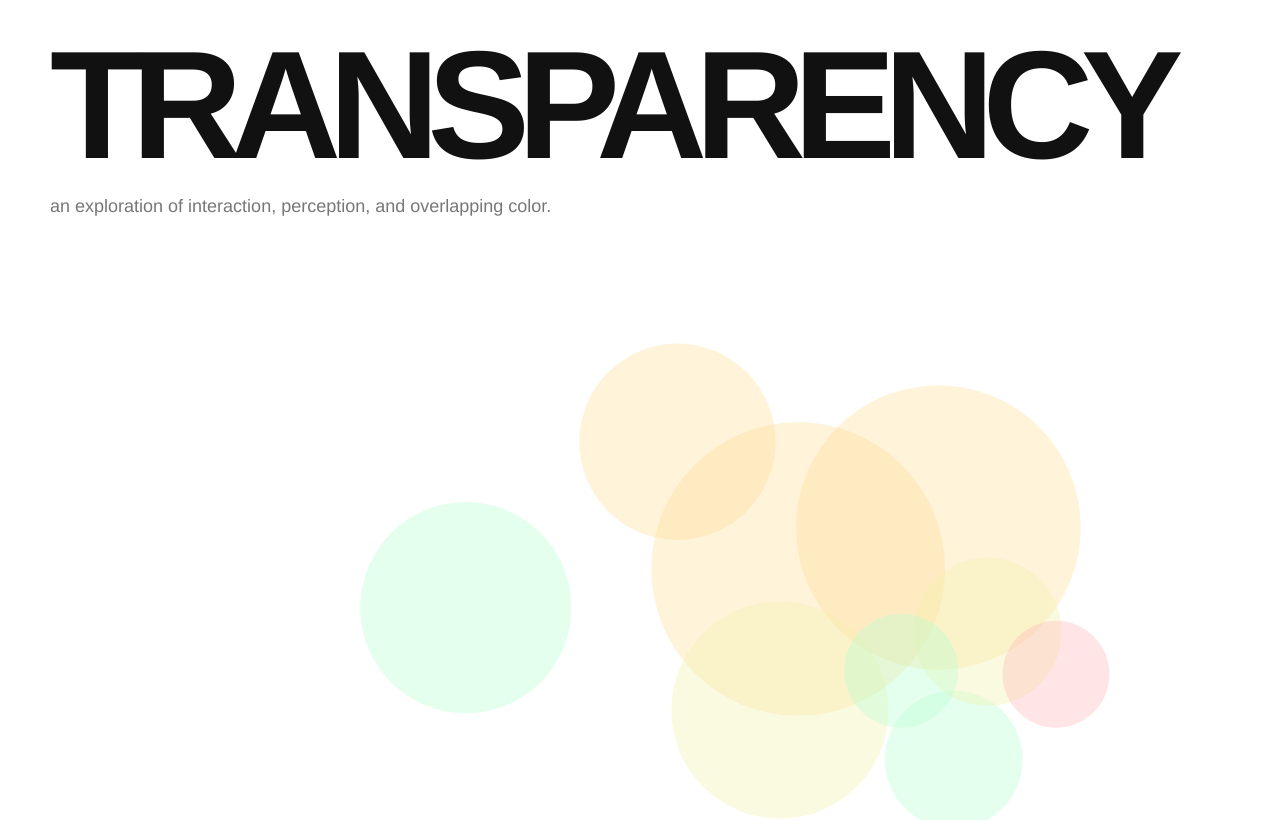
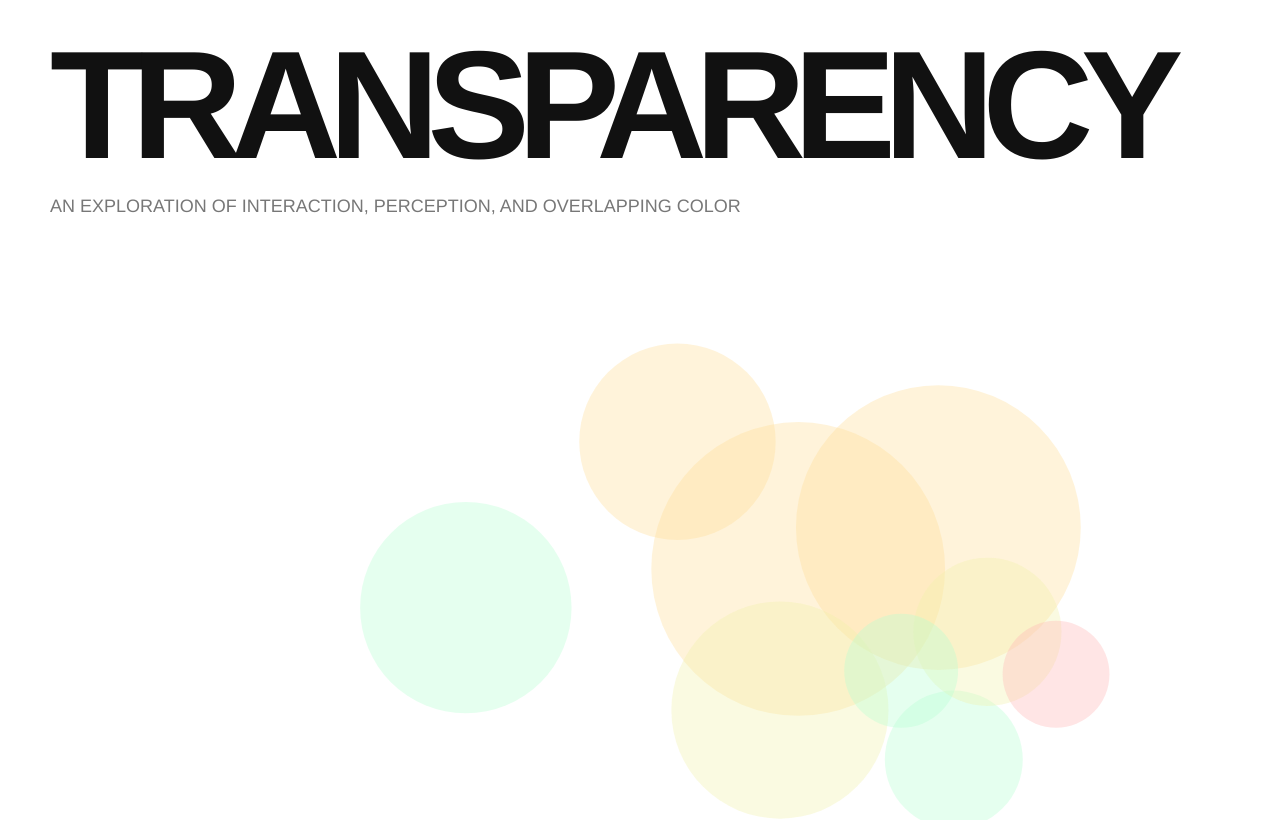
Before and after one commit to designed-by-sabina/computational-design-workflows, a plain HTML site: page index.html in a window 1280 px wide. Shown: the top 820 px of the page. Drawn offline with Linux system fonts and the light colour scheme.

```diff
--- a/index.html
+++ b/index.html
@@ -25,7 +25,7 @@
 
         <p class="subtitle">
 
-            an exploration of interaction, perception, and overlapping color.
+            AN EXPLORATION OF INTERACTION, PERCEPTION, AND OVERLAPPING COLOR
 
         </p>
 
```
